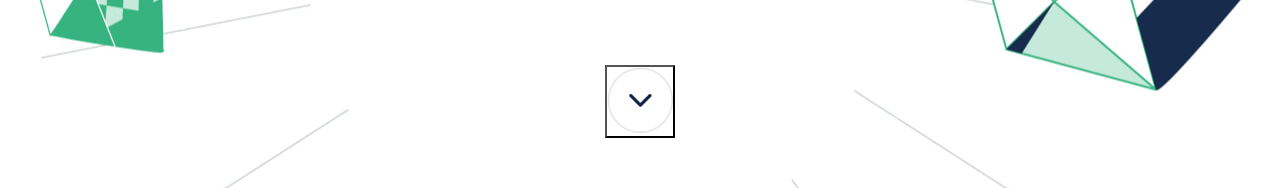
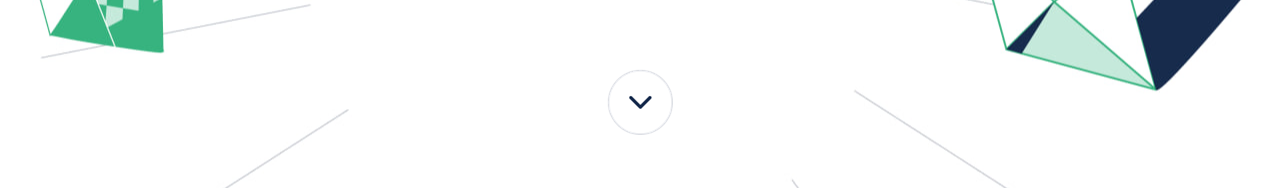
Before and after one commit to kidus90/web_portfolio, a website: page Index.html in a window 1280 px wide. Shown: the part 529-717 px from the top of the page. Drawn offline with Linux system fonts and the light colour scheme.

Commit message:
border on the drop down

```diff
--- a/Style.css
+++ b/Style.css
@@ -75,6 +75,13 @@
   width: 526.6px;
   height: 81px;
 }
+#V {
+    display: flex;
+    justify-content: center;
+    align-items: center;
+    border: none;
+    cursor: pointer;
+  }
 
 @media screen and (max-width: 768px) {
 .home p {
```
